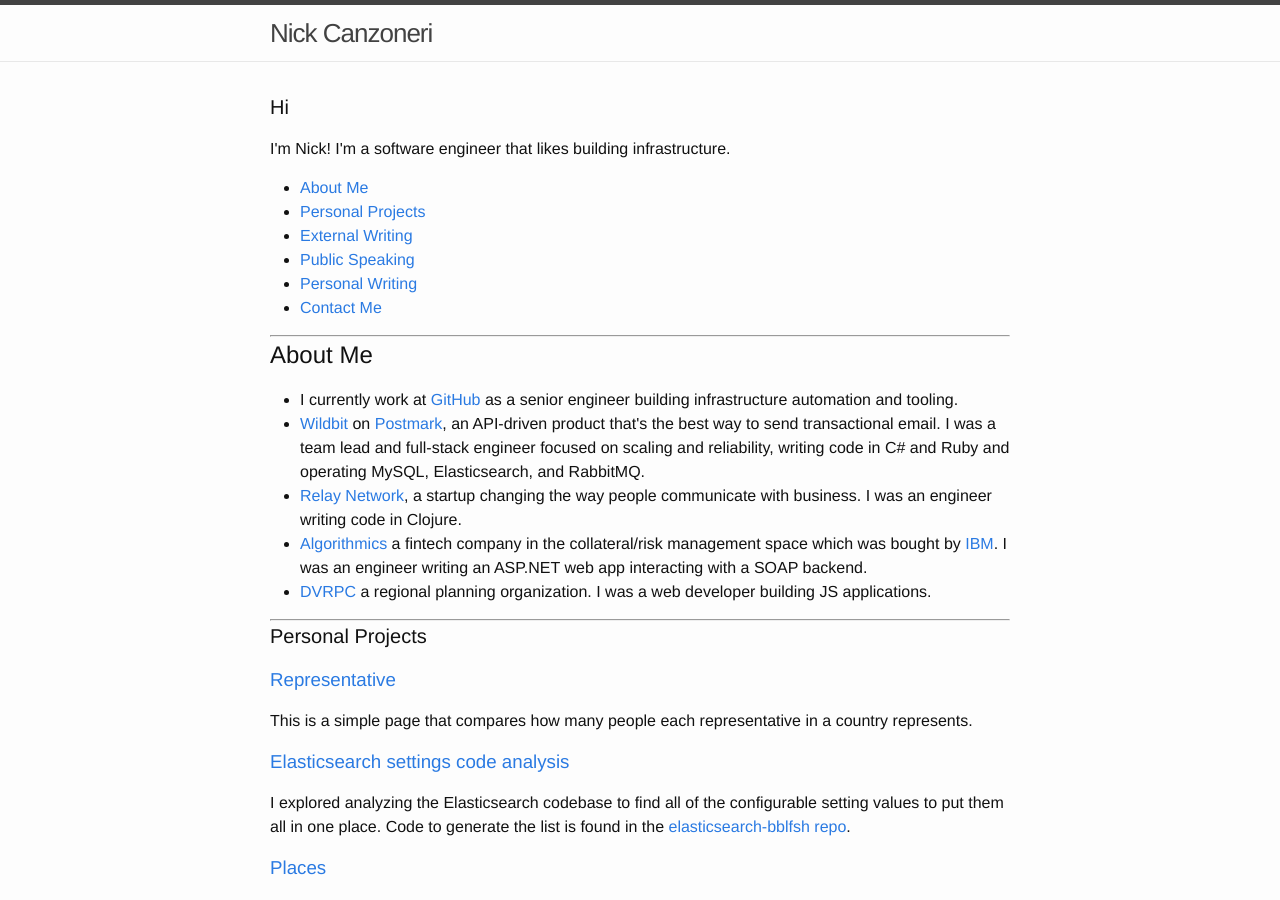
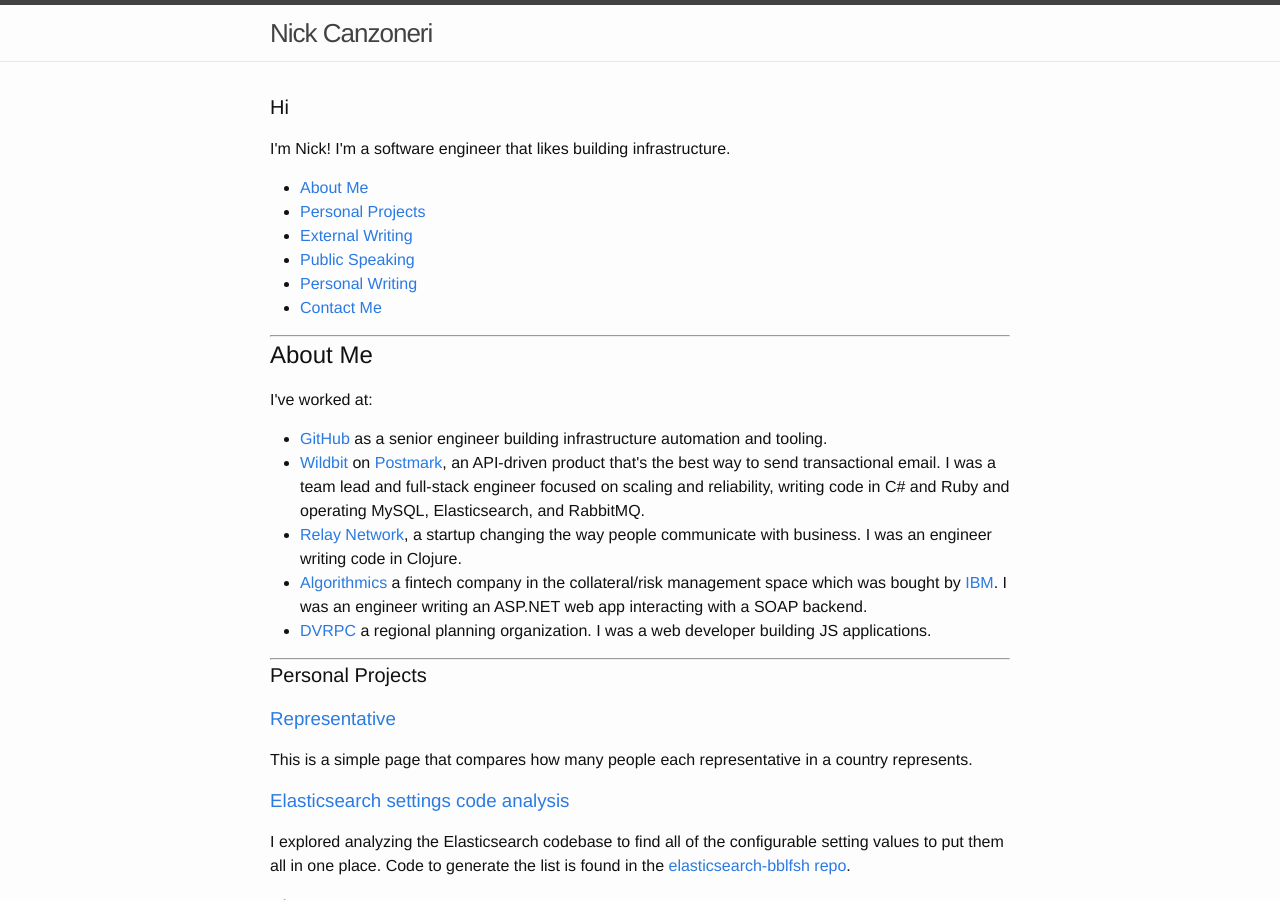
Before and after one commit to nickcanz/nickcanz.github.com, a Jekyll site: the page built from index.html, in a window 1280 px wide and 900 px high. Built offline with Jekyll 4.4.1, drawn with Linux system fonts in a browser that asks for light colours.

Commit message:
Fix current employment

```diff
--- a/index.html
+++ b/index.html
@@ -18,8 +18,9 @@
   <hr/>
   <h2 id="about-me">About Me</h2>
 
+  <p>I've worked at:</p>
   <ul>
-    <li>I currently work at <a href="https://github.com">GitHub</a> as a senior engineer building infrastructure automation and tooling.</li>
+    <li><a href="https://github.com">GitHub</a> as a senior engineer building infrastructure automation and tooling.</li>
     <li><a href="https://www.wildbit.com">Wildbit</a> on <a href="https://www.postmarkapp.com">Postmark</a>, an API-driven product that's the best way to send transactional email. I was a team lead and full-stack engineer focused on scaling and reliability, writing code in C# and Ruby and operating MySQL, Elasticsearch, and RabbitMQ.</li>
     <li><a href="https://www.relaynetwork.com/">Relay Network</a>, a startup changing the way people communicate with business. I was an engineer writing code in Clojure.</li>
     <li><a href="https://www.algorithmics.com">Algorithmics</a> a fintech company in the collateral/risk management space which was bought by <a href="https://www.ibm.com">IBM</a>. I was an engineer writing an ASP.NET web app interacting with a SOAP backend.</li>
```
